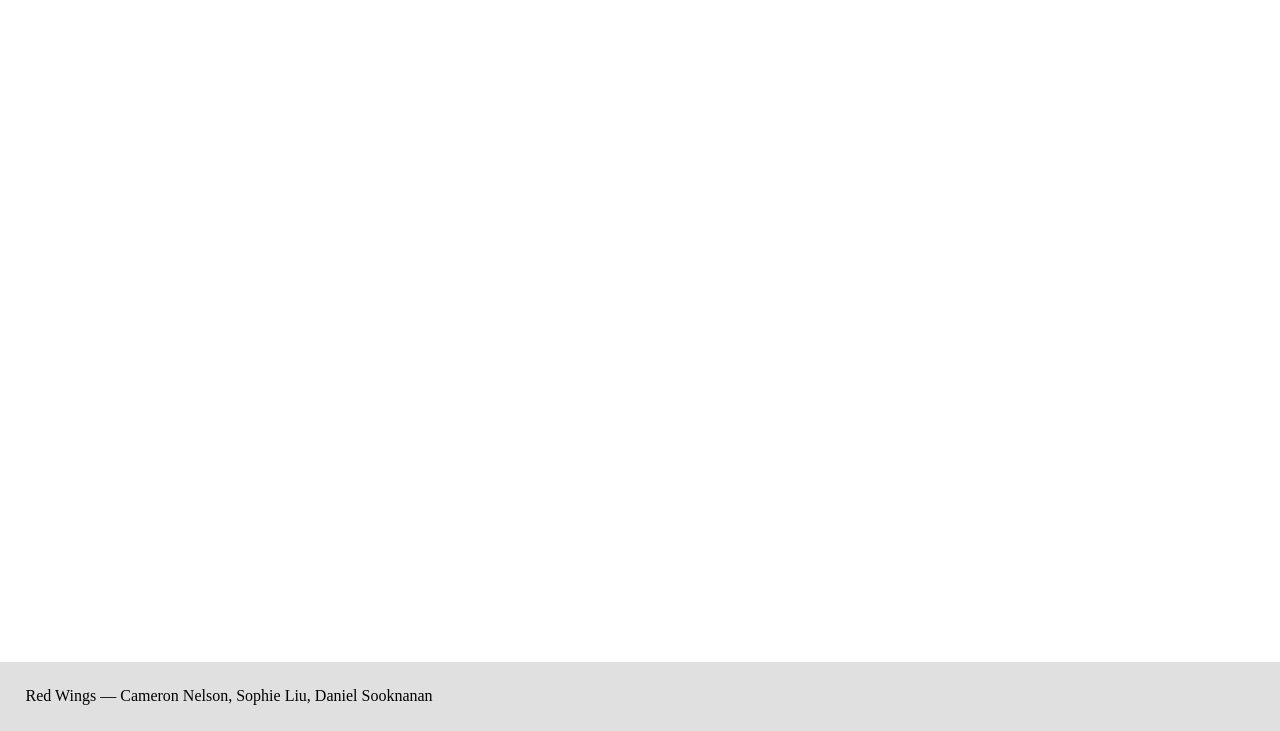
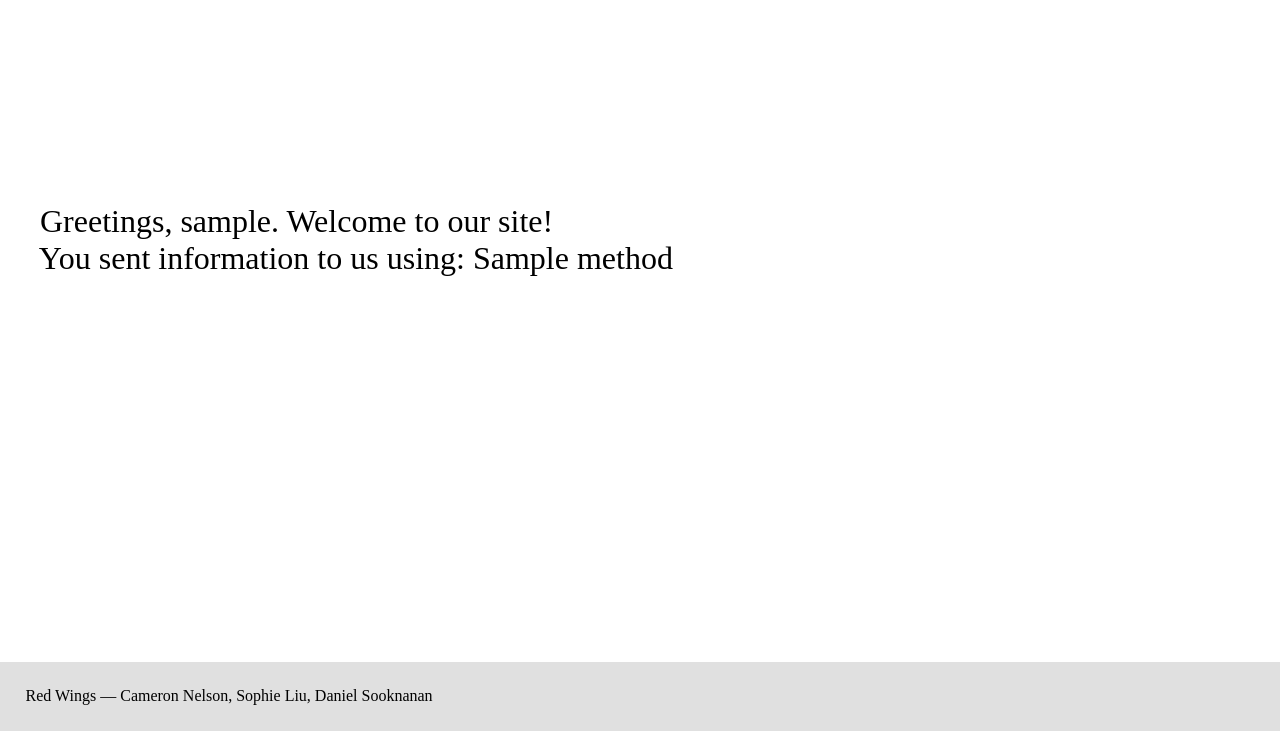
Before and after one commit to cnelson20/workshop, a Flask app: template 14_form/templates/response.html in a window 1280 px wide. Shown: the part 69-800 px from the top of the page. Run offline with Flask 2, Linux system fonts and the light colour scheme; the template is opened without the code that fills it: most values are stand-ins (such as "Sample title", 1, 10 or a date in 2020).

Commit message:
done with coding

```diff
--- a/14_form/app.py
+++ b/14_form/app.py
@@ -51,9 +51,10 @@ def authenticate():
     #print(request.args['username'])
     print("***DIAG: request.headers ***")
     print(request.headers)
-    return render_template("response.html",username=request.args['username']);
-
-
+    if request.method == 'GET':
+        return render_template("response.html",username=request.args['username'],method=request.method);
+    if request.method == 'POST':
+        return render_template("response.html",username=request.form['username'],method=request.method);
 
 if __name__ == "__main__": #false if this file imported as module
     #enable debugging, auto-restarting of server when this file is modified
--- a/14_form/templates/response.html
+++ b/14_form/templates/response.html
@@ -14,6 +14,12 @@ K14 -- Form and Function
       {{ username }}
     </header>
 
+	<p style="position:fixed;left:0;top:30%;width:100%;font-size:2em;">
+		&nbsp;&nbsp;&nbsp;&nbsp; Greetings, {{ username }}. Welcome to our site!
+		<br>
+		&nbsp;&nbsp;&nbsp;&nbsp; You sent information to us using: {{ method }}
+	</p>
+
     <footer style="position:fixed;left:0;bottom:0;width:100%;text-align:left;padding:2%;background-color:#e0e0e0;">
       Red Wings &#8212; Cameron Nelson, Sophie Liu, Daniel Sooknanan
     </footer>
```
